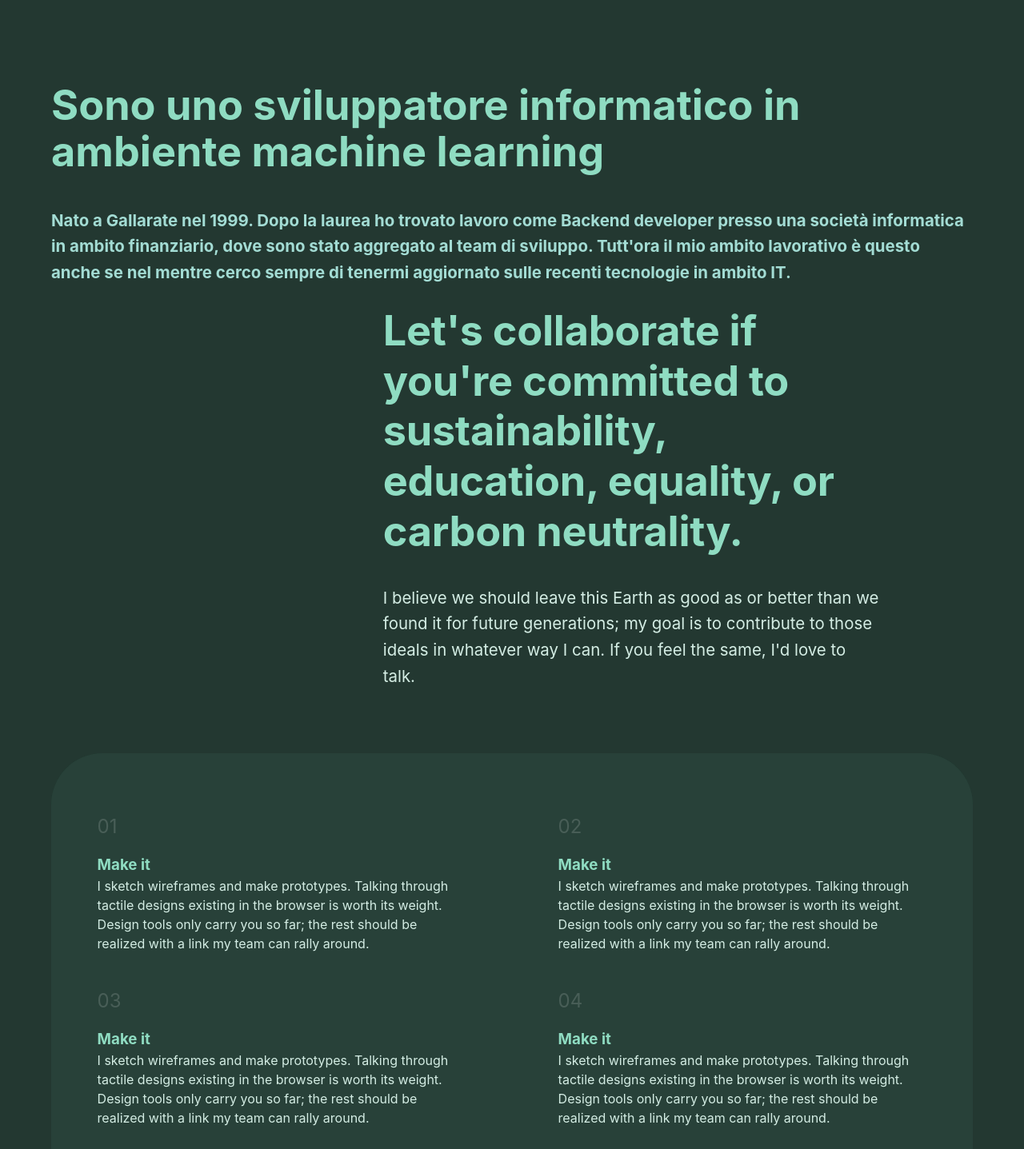
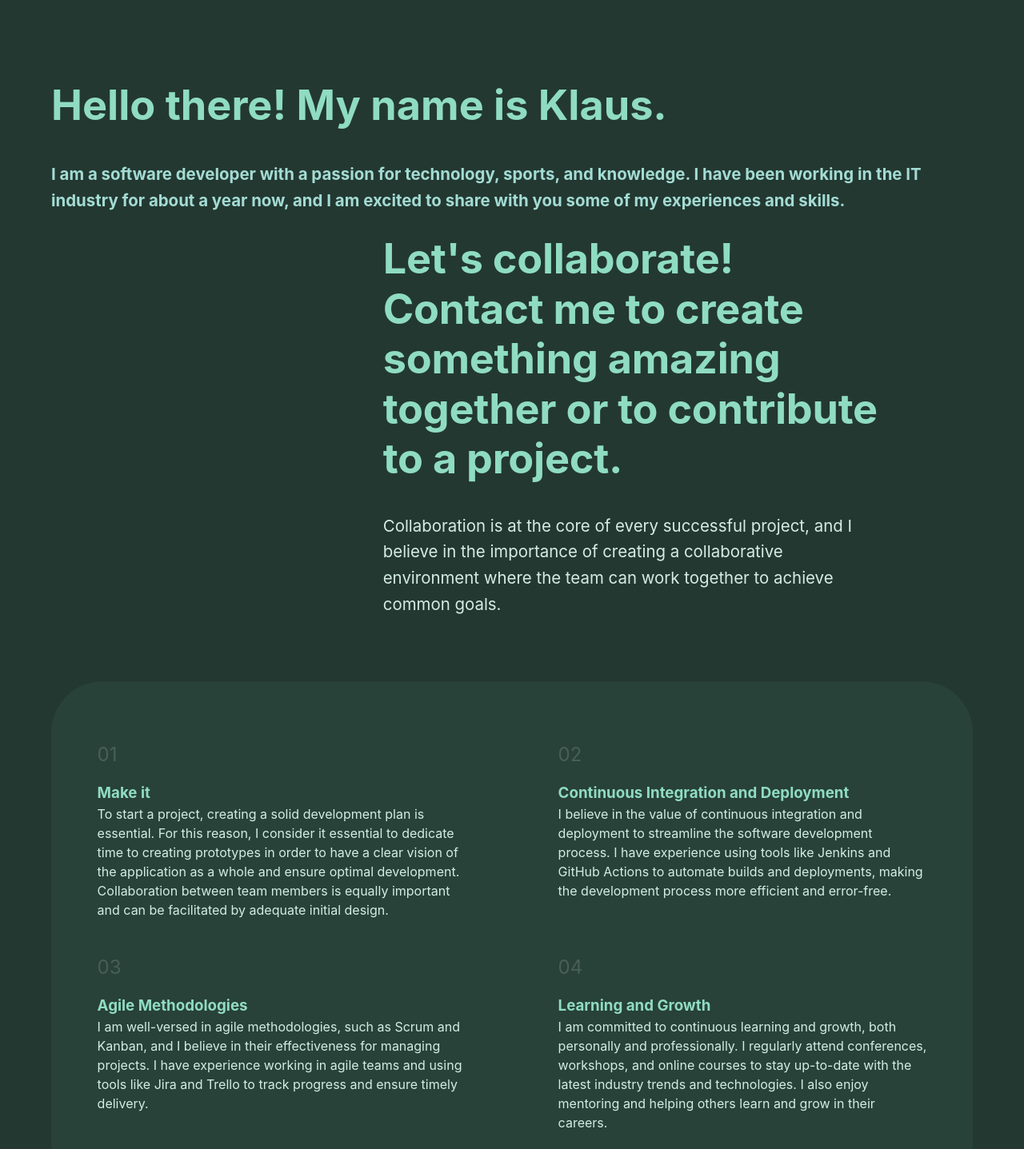
Before and after one commit to klaus-10/portfolio, a React (Create React App) app: page /about in a window 1280 px wide. Shown: the part 293-1730 px from the top of the page at 80% size. Built offline with nearby package versions, Linux system fonts and the light colour scheme.

Commit message:
last fix

```diff
--- a/src/components/card/Card.css
+++ b/src/components/card/Card.css
@@ -37,13 +37,18 @@
 }
 
 .card-img {
-  border-radius: 50%;
+  /* border-radius: 50%;
   overflow: hidden;
   height: 100%;
   display: flex;
   align-items: center;
   border: solid 1px var(--color-light-border);
-  flex: auto;
+  flex: auto; */
+  background: #1f322a;
+  border-radius: 50%;
+  display: grid;
+  place-items: center;
+  padding: 20px;
 }
 
 .card-img img {
@@ -73,3 +78,8 @@
   font-size: var(--font-link);
   font-weight: 600;
 }
+
+.card-img span {
+  font-size: 70px;
+  color: white;
+}
--- a/src/components/card/Card.js
+++ b/src/components/card/Card.js
@@ -19,7 +19,8 @@ export default function Card({ title, subtitle, desc, link, img, pos }) {
           </div>
         </div>
         <div className="card-img">
-          <img src={img} alt="" />
+          {/* <img src={img} alt="" /> */}
+          <span class="material-symbols-outlined">{img}</span>
         </div>
       </div>
     </a>
--- a/src/components/fun-card/FunCard.js
+++ b/src/components/fun-card/FunCard.js
@@ -10,18 +10,18 @@ export default function FunCard({ title, subtitle, desc, link, img, pos }) {
         [1, 2, 5, 6].includes(pos) ? "card-outline big2" : "card-outline"
       }
     >
-      <div className="card">
-        <div className="card-info">
-          <div className="card-info-title">
+      <div className="fun-card">
+        <div className="fun-card-info">
+          <div className="fun-card-info-title">
             <h3>{title}</h3>
             <h5>{subtitle}</h5>
           </div>
-          <div className="card-desc">
+          <div className="fun-card-desc">
             <p>{desc}</p>
           </div>
         </div>
-        <div className="card-img">
-          <img src={img} alt="" />
+        <div className="fun-card-img">
+          <img height="100px" width="100px" src={img} alt="" />
         </div>
       </div>
     </a>
--- a/src/views/about/About.css
+++ b/src/views/about/About.css
@@ -145,6 +145,7 @@
 
 .point-item {
   width: 80%;
+  height: 100%;
 }
 
 .point-item h3 {
--- a/src/views/about/About.js
+++ b/src/views/about/About.js
@@ -17,16 +17,12 @@ export default function About() {
 
           <div className="about-me-desc ww">
             {/* <h3>...</h3> */}
-            <h2>
-              Sono uno sviluppatore informatico in ambiente machine learning
-            </h2>
+            <h2>Hello there! My name is Klaus.</h2>
             <p>
-              Nato a Gallarate nel 1999. Dopo la laurea ho trovato lavoro come
-              Backend developer presso una società informatica in ambito
-              finanziario, dove sono stato aggregato al team di sviluppo.
-              Tutt'ora il mio ambito lavorativo è questo anche se nel mentre
-              cerco sempre di tenermi aggiornato sulle recenti tecnologie in
-              ambito IT.
+              I am a software developer with a passion for technology, sports,
+              and knowledge. I have been working in the IT industry for about a
+              year now, and I am excited to share with you some of my
+              experiences and skills.
             </p>
             {/* <img src="https://source.unsplash.com/random" /> */}
           </div>
@@ -37,14 +33,13 @@ export default function About() {
           <div className="about-me-collaborate-desc ww">
             {/* <h3>...</h3> */}
             <h2>
-              Let's collaborate if you're committed to sustainability,
-              education, equality, or carbon neutrality.
+              Let's collaborate! Contact me to create something amazing together
+              or to contribute to a project.
             </h2>
             <p>
-              I believe we should leave this Earth as good as or better than we
-              found it for future generations; my goal is to contribute to those
-              ideals in whatever way I can. If you feel the same, I'd love to
-              talk.
+              Collaboration is at the core of every successful project, and I
+              believe in the importance of creating a collaborative environment
+              where the team can work together to achieve common goals.
             </p>
             {/* <img src="https://source.unsplash.com/random" /> */}
           </div>
@@ -57,40 +52,44 @@ export default function About() {
             <div>01</div>
             <h3>Make it</h3>
             <p>
-              I sketch wireframes and make prototypes. Talking through tactile
-              designs existing in the browser is worth its weight. Design tools
-              only carry you so far; the rest should be realized with a link my
-              team can rally around.
+              To start a project, creating a solid development plan is
+              essential. For this reason, I consider it essential to dedicate
+              time to creating prototypes in order to have a clear vision of the
+              application as a whole and ensure optimal development.
+              Collaboration between team members is equally important and can be
+              facilitated by adequate initial design.
             </p>
           </div>
           <div className="point-item entry-2">
             <div className="point-count">02</div>
-            <h3>Make it</h3>
+            <h3>Continuous Integration and Deployment</h3>
             <p>
-              I sketch wireframes and make prototypes. Talking through tactile
-              designs existing in the browser is worth its weight. Design tools
-              only carry you so far; the rest should be realized with a link my
-              team can rally around.
+              I believe in the value of continuous integration and deployment to
+              streamline the software development process. I have experience
+              using tools like Jenkins and GitHub Actions to automate builds and
+              deployments, making the development process more efficient and
+              error-free.
             </p>
           </div>
           <div className="point-item entry-3">
             <div>03</div>
-            <h3>Make it</h3>
+            <h3>Agile Methodologies</h3>
             <p>
-              I sketch wireframes and make prototypes. Talking through tactile
-              designs existing in the browser is worth its weight. Design tools
-              only carry you so far; the rest should be realized with a link my
-              team can rally around.
+              I am well-versed in agile methodologies, such as Scrum and Kanban,
+              and I believe in their effectiveness for managing projects. I have
+              experience working in agile teams and using tools like Jira and
+              Trello to track progress and ensure timely delivery.
             </p>
           </div>
           <div className="point-item entry-4">
             <div>04</div>
-            <h3>Make it</h3>
+            <h3>Learning and Growth</h3>
             <p>
-              I sketch wireframes and make prototypes. Talking through tactile
-              designs existing in the browser is worth its weight. Design tools
-              only carry you so far; the rest should be realized with a link my
-              team can rally around.
+              I am committed to continuous learning and growth, both personally
+              and professionally. I regularly attend conferences, workshops, and
+              online courses to stay up-to-date with the latest industry trends
+              and technologies. I also enjoy mentoring and helping others learn
+              and grow in their careers.
             </p>
           </div>
         </div>
@@ -130,7 +129,13 @@ export default function About() {
         <div className="about-skill ww">
           {data?.skills_2?.map((el, pos) => (
             // <div className="skill-item">
-            <Card key={pos + "v"} title={el.name} desc={el.desc} pos={pos} />
+            <Card
+              key={pos + "v"}
+              title={el.name}
+              desc={el.desc}
+              pos={pos}
+              img={el.img}
+            />
             // </div>
           ))}
         </div>
--- a/src/views/about/About.json
+++ b/src/views/about/About.json
@@ -17,37 +17,37 @@
       "name": "Web Development",
       "value": 1,
       "desc": "Turn hi-fi designs to lo-fi in one click - comes in nasty pink.",
-      "img": ""
+      "img": "public"
     },
     {
       "name": "Back-end Development",
       "value": 1,
       "desc": "Turn hi-fi designs to lo-fi in one click - comes in nasty pink.",
-      "img": ""
+      "img": "code"
     },
     {
       "name": "Git Version Control",
       "value": 7,
       "desc": "Turn hi-fi designs to lo-fi in one click - comes in nasty pink.",
-      "img": ""
+      "img": "account_tree"
     },
     {
       "name": "App Design",
       "value": 1,
       "desc": "Turn hi-fi designs to lo-fi in one click - comes in nasty pink.",
-      "img": ""
+      "img": "draw"
     },
     {
       "name": "Database",
       "value": 1,
       "desc": "Turn hi-fi designs to lo-fi in one click - comes in nasty pink.",
-      "img": ""
+      "img": "database"
     },
     {
       "name": "Teamwork",
       "value": 1,
       "desc": "Turn hi-fi designs to lo-fi in one click - comes in nasty pink.",
-      "img": ""
+      "img": "groups"
     }
   ],
   "passions": [
--- a/src/views/fun/Fun.js
+++ b/src/views/fun/Fun.js
@@ -14,7 +14,13 @@ export default function Fun() {
         <div className="about-skill ww">
           {data?.skills_2?.map((el, pos) => (
             // <div className="skill-item">
-            <FunCard key={pos + "v"} title={el.name} desc={el.desc} pos={pos} />
+            <FunCard
+              key={pos + "v"}
+              title={el.name}
+              desc={el.desc}
+              pos={pos}
+              img={el.img}
+            />
             // </div>
           ))}
         </div>
--- a/src/views/work/work-page-template/WorkPage.css
+++ b/src/views/work/work-page-template/WorkPage.css
@@ -7,6 +7,10 @@
   max-width: 600px;
 }
 
+.inner_widht {
+  max-width: 800px !important;
+}
+
 .work-page p {
   text-align: left !important;
 }
@@ -14,8 +18,8 @@
 .space {
   width: 100%;
   height: 100%;
-  --_padding-top: var(--padding-top, var(--spacing-xl));
-  --_padding-bottom: var(--padding-bottom, var(--spacing-xl));
+  --_padding-top: var(--padding-top, var(--spacing-m));
+  --_padding-bottom: var(--padding-bottom, var(--spacing-m));
   --_padding-left: var(--padding-left, var(--24px));
   --_padding-right: var(--padding-right, var(--24px));
   padding-top: var(--_padding-top);
--- a/src/views/work/work-page-template/WorkPage.js
+++ b/src/views/work/work-page-template/WorkPage.js
@@ -61,11 +61,11 @@ export default function WorkPage() {
       </div>
 
       <div className="image">
-        <img src="https://source.unsplash.com/random" alt="" />
+        <img src={item?.first_img} alt="" />
       </div>
 
       <div className="grid-wrap flex-center">
-        <div className="text-max-width space">
+        <div className="text-max-width space inner_widht">
           <div className="about-title2">
             <h1>Overview.</h1>
           </div>
@@ -77,7 +77,7 @@ export default function WorkPage() {
         <img src="https://source.unsplash.com/random" alt="" />
       </div>
 
-      {item?.overview && (
+      {/* {item?.overview && (
         <div className="grid-wrap flex-center">
           <div className="text-max-width space">
             <div className="about-title2">
@@ -86,7 +86,7 @@ export default function WorkPage() {
             <p>{item?.overview}</p>
           </div>
         </div>
-      )}
+      )} */}
 
       {item?.feature && (
         <>
```
Also changed, not shown: src/components/fun-card/FunCard.css (+46 -16 lines), src/views/fun/Fun.json (+10 -10 lines), src/assets/yoxeen/login.png (added).
